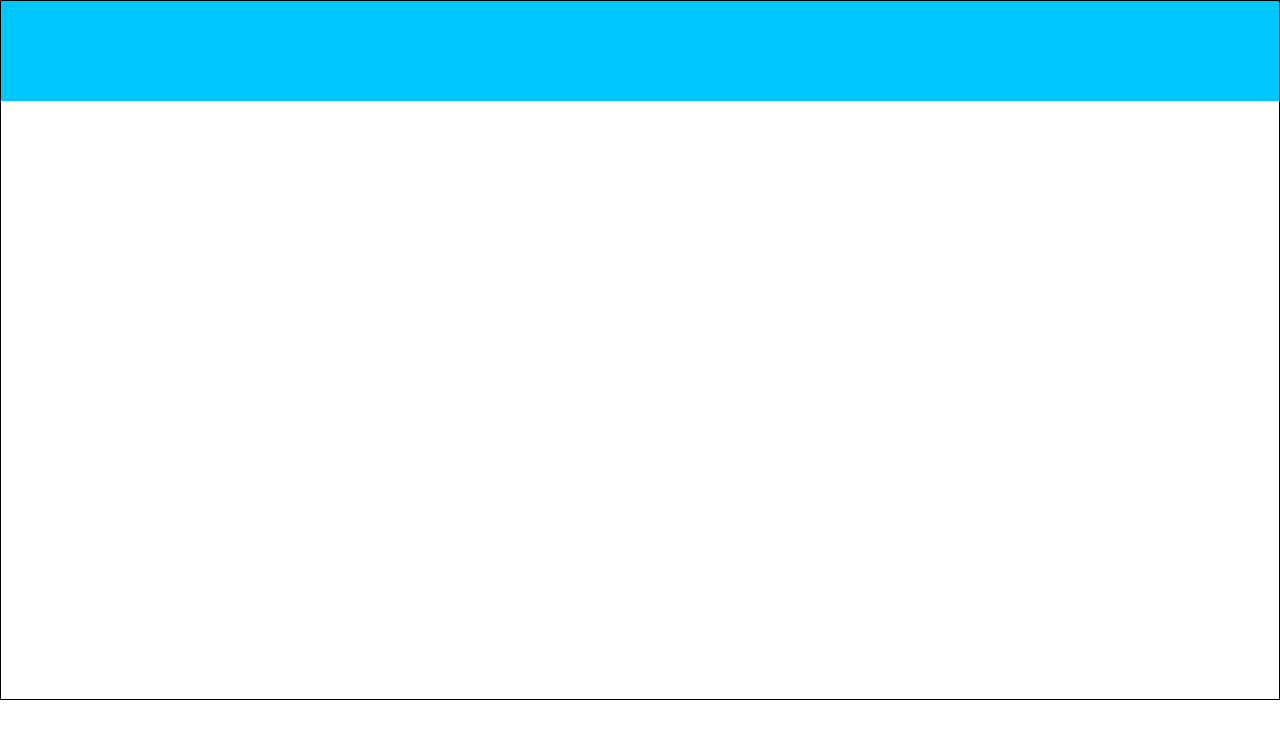
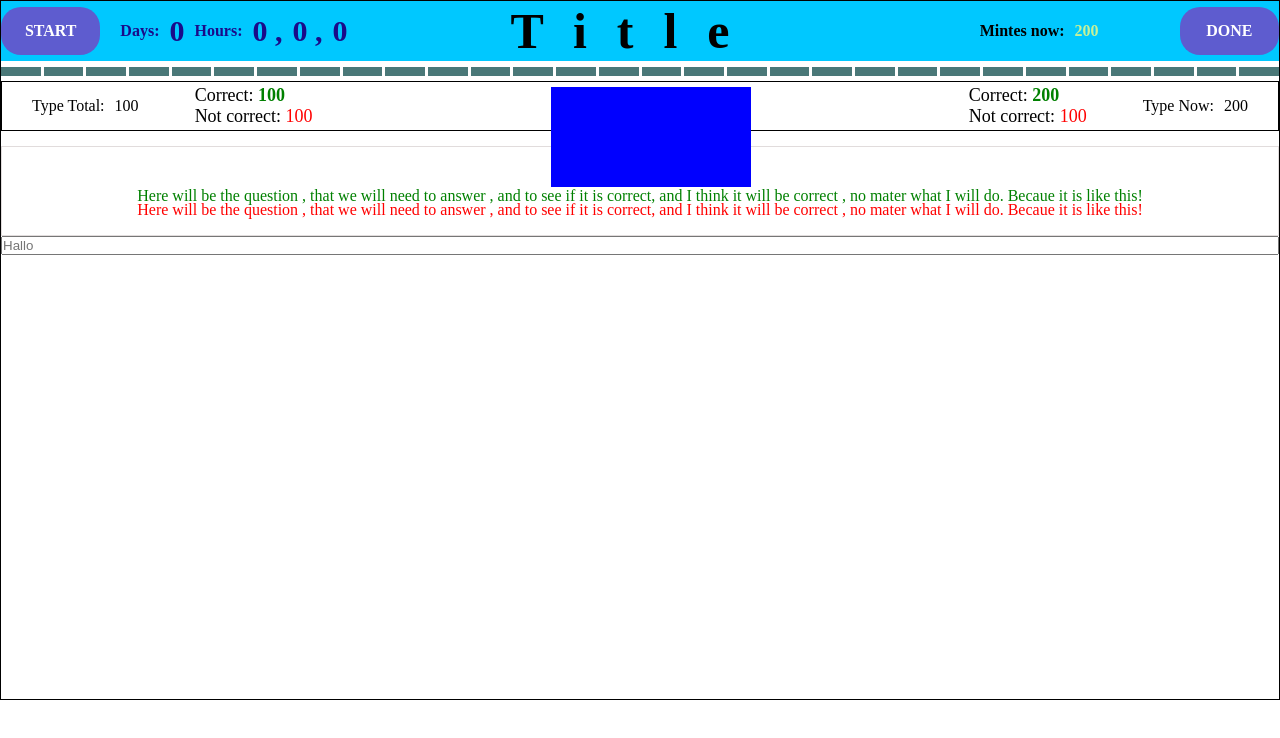
Before and after one commit to nickolaysirghii/LEARN_APP, a React (Create React App) app in the folder learn_app/: page / in a window 1280 px wide. Shown: the top 738 px of the page. Built offline with nearby package versions, Linux system fonts and the light colour scheme.

Commit message:
some work

```diff
--- a/learn_app/src/components/LearnWindow/Impruving.js
+++ b/learn_app/src/components/LearnWindow/Impruving.js
@@ -5,7 +5,90 @@ import "./impruving.css";
 const Impruving = () => {
   return (
     <div className='ImpContainer'>
-        <div className='head1'></div>
+        <div className='head1'>
+          <div className='startButton'>START</div>
+          <div className='betweenStart'>
+            <div className='leftSpent'>
+              <p className='spentTottal'>Days:
+              <span>0</span>
+              </p>
+              <p className='spentTottal'>Hours:
+              <span>0 ,</span><span>0 ,</span><span>0</span>
+              </p>
+            </div>
+            <div className='Title'>Title</div>
+            <div className='rightSpent'>Mintes now:
+            <span>200</span>
+            </div>
+            </div>
+          <div className='doneButton'>DONE</div>
+        </div>
+        <div className='progress'>
+          <div className='daysInRaw'>
+                   <div></div>
+                   <div></div>
+                   <div></div>
+                   <div></div>
+                   <div></div>
+                   <div></div>
+                   <div></div>
+                   <div></div>
+                   <div></div>
+                   <div></div>
+                   <div></div>
+                   <div></div>
+                   <div></div>
+                   <div></div>
+                   <div></div>
+                   <div></div>
+                   <div></div>
+                   <div></div>
+                   <div></div>
+                   <div></div>
+                   <div></div>
+                   <div></div>
+                   <div></div>
+                   <div></div>
+                   <div></div>
+                   <div></div>
+                   <div></div>
+                   <div></div>
+                   <div></div>
+                   <div></div>
+          </div>
+          <div className='typeInfo'>
+             <div className='typeTotal'>Type Total:
+             <span>100</span>
+             </div>
+             <div className='totlaCorrect'>
+                 <div className='totalOk'>Correct: <span>100</span></div>
+                 <div className='totalNotOk'>Not correct: <span>100</span></div>
+             </div>
+             <div className='correctNow'>
+                 <div className='nowOk'>Correct: <span>200</span> </div>
+                 <div className='typedNot'>Not correct: <span>100</span> </div>
+             </div>
+             <div className='typeNow'>Type Now:
+             <span>200</span>
+             </div>
+          </div>
+        </div>
+        <div className='questionInfo'>
+            <div className='questionImage'></div>
+            <div className='question'>
+              <p className='correct'>
+             Here will be the question ,
+            that we will need to answer , and to see if it is correct,
+            and I think it will be correct , no mater what I will do. Becaue  it is like this!
+              </p>
+              <p className='ourAnswer'>
+              Here will be the question ,
+            that we will need to answer , and to see if it is correct,
+            and I think it will be correct , no mater what I will do. Becaue  it is like this!
+              </p>
+            </div>
+        </div>
+        <input className='inputOne' type='text' placeholder='Hallo'></input>
     </div>
   )
 }
--- a/learn_app/src/components/LearnWindow/impruving.css
+++ b/learn_app/src/components/LearnWindow/impruving.css
@@ -5,6 +5,172 @@
 }
 .head1{
     width: 100%;
-    height: 100px;
+    height: 60px;
     background-color: rgb(0, 200, 255);
+    display: flex;
+    align-items: center;
+    justify-content: center;
 }
+.startButton{
+    height: 80%;
+    width: 100px;
+    border-radius: 20px;
+    background-color: rgb(94, 92, 207);
+    color: white;
+    display: flex;
+    align-items: center;
+    justify-content: center;
+    font-weight: 900;
+}
+.doneButton{
+    height: 80%;
+    width: 100px;
+    border-radius: 20px;
+    background-color: rgb(94, 92, 207);
+    color: white;
+    display: flex;
+    align-items: center;
+    justify-content: center;
+    font-weight: 900;
+}
+.betweenStart{
+    height: 100%;
+    width: 85%;
+    display: flex;
+    align-items: center;
+    justify-content: space-between;
+}
+.leftSpent{
+    width: 350px;
+    display: flex;
+    gap: 10px;
+    margin-left: 20px;
+}
+.rightSpent{
+    width: 200px;
+    display: flex;
+    gap: 10px;
+    font-weight: 900;
+}
+.rightSpent span{
+    color: rgb(199, 241, 152);
+}
+.Title{
+    font-size: 50px;
+    font-weight: 900;
+    letter-spacing: 30px;
+    margin-right: 180px;
+}
+.spentTottal{
+    font-weight: 900;
+    color: rgb(26, 11, 137);
+    display: flex;
+    align-items: center;
+}
+.spentTottal span{
+    height: 50px;
+    margin-left: 10px;
+    font-size: 30px;
+    display: flex;
+    align-items: center;
+}
+.progress{
+    width: 100%;
+    height: 80px;
+}
+.daysInRaw{
+    height: 10px;
+    width: 100%;
+    display: flex;
+    align-items: center;
+    justify-content: center;
+    gap: 3px;
+    margin-top: 5px;
+}
+.daysInRaw div{
+    width: 50px;
+    height: 90%;
+    background-color: rgb(74, 120, 120);
+}
+.typeInfo{
+    width: 100%;
+    height: 50px;
+    border: 1px solid black;
+    margin-top: 5px;
+    display: flex;
+    align-items: center;
+    justify-content: space-between;
+}
+.typeTotal{
+    margin-left: 30px;
+}
+.typeTotal span{
+    margin-left: 10px;
+}
+.typeNow{
+    margin-right: 30px;
+}
+.typeNow span{
+    margin-left: 10px;
+}
+.questionInfo{
+    width: 100%;
+    height:90px ;
+    border: 1px solid rgb(225, 220, 220);
+    position: relative;
+
+}
+.questionImage{
+ width: 200px;
+ height: 100px;
+ position: absolute;
+ left: 43%;
+ top: -60px;
+ background-color: blue;
+}
+.question{
+    height: 45px;
+    margin-top: 40px;
+    display: flex;
+    align-items: center;
+    flex-direction: column;
+    position: relative;
+}
+
+.correct{
+    color: green;
+
+}
+.ourAnswer{
+    color: red;
+    position: absolute;
+    top: 14px;
+}
+.inputOne{
+    width: 100%;
+    display: flex;
+    align-items: center;
+    justify-content: center;
+}
+.totlaCorrect{
+    font-size: 18px;
+    margin-right: 300px;
+}
+.totalOk span{
+    color: green;
+    font-weight: 900;
+}
+.totalNotOk span{
+    color: red;
+}
+.correctNow{
+    font-size: 18px;
+    margin-left: 300px;
+}
+.nowOk span{
+    color: green;
+    font-weight: 900;
+}
+.typedNot span{
+    color: red;
+}
```
